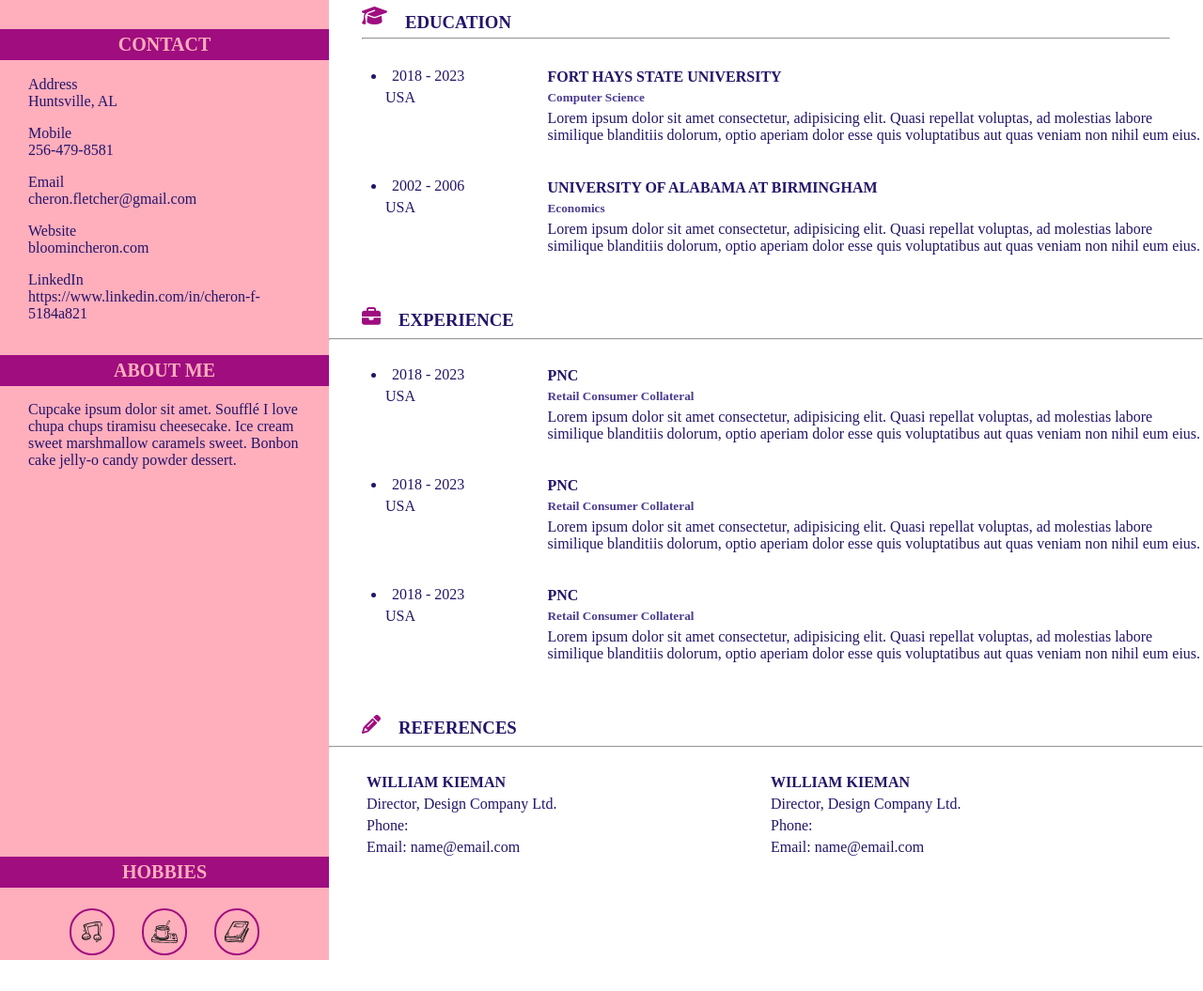
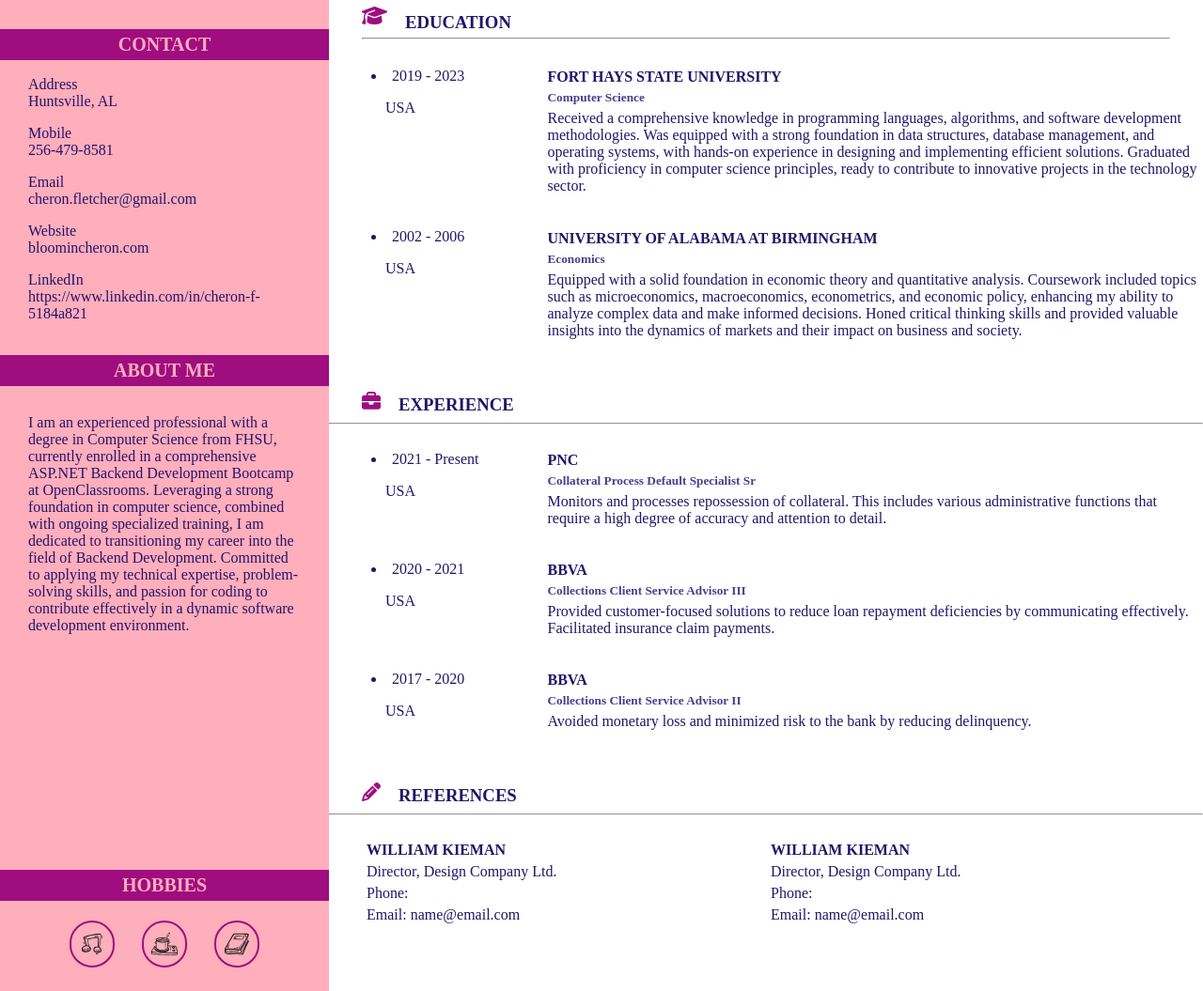
Before and after one commit to cflet/cflet.github.io, a plain HTML site: page index.html in a window 1280 px wide. Shown: the part 259-1314 px from the top of the page at 94% size. Before the commit the page ends 1281 px from the top, so only its background shows below. Drawn offline with Linux system fonts and the light colour scheme.

Commit message:
add about me, education & experience details

```diff
--- a/index.html
+++ b/index.html
@@ -5,7 +5,7 @@
     <meta charset="UTF-8">
     <meta http-equiv="X-UA-Compatible" content="IE=edge">
     <meta name="viewport" content="width=device-width, initial-scale=1.0">
-    <link rel="stylesheet" type="text/css" href="styles.css" />
+    <link rel="stylesheet" type="text/css" href="styles.css">
     <title>Resume</title>
 </head>
 
@@ -27,9 +27,13 @@
         </address>
 
         <h1>ABOUT ME</h1>
-        <p class="aboutme">Cupcake ipsum dolor sit amet. Soufflé I love chupa chups tiramisu cheesecake. Ice cream sweet
-            marshmallow
-            caramels sweet. Bonbon cake jelly-o candy powder dessert.</p>
+        <p class="aboutme">I am an experienced professional with a degree in Computer Science from FHSU,
+            currently enrolled in a comprehensive ASP.NET Backend Development Bootcamp at OpenClassrooms. Leveraging a
+            strong
+            foundation in computer science, combined with ongoing specialized training, I am dedicated to transitioning
+            my career into the field of Backend Development. Committed to applying my technical expertise,
+            problem-solving skills, and passion for coding to contribute effectively in a dynamic software development
+            environment.</p>
 
         <h1>HOBBIES</h1>
         <div class="left_icon_container">
@@ -53,34 +57,37 @@
 
         <div class="education">
             <div>
-                <li>2018 - 2023</li>
+                <ul>
+                    <li>2019 - 2023</li>
+                </ul>
                 <p class="location">USA</p>
             </div>
 
             <div>
                 <h4>FORT HAYS STATE UNIVERSITY</h4>
                 <h5>Computer Science</h5>
-                <p>Lorem ipsum dolor sit amet consectetur, adipisicing elit. Quasi repellat voluptas, ad molestias
-                    labore
-                    similique blanditiis dolorum, optio aperiam dolor esse quis voluptatibus aut quas veniam non nihil
-                    eum
-                    eius.
+                <p>Received a comprehensive knowledge in programming languages, algorithms, and software development
+                    methodologies. Was equipped with a strong foundation in data structures, database management, and
+                    operating systems, with hands-on experience in designing and implementing efficient solutions.
+                    Graduated with proficiency in computer science principles, ready to contribute to innovative
+                    projects in the technology sector.
                 </p>
             </div>
 
             <div>
-                <li>2002 - 2006</li>
+                <ul>
+                    <li>2002 - 2006</li>
+                </ul>
                 <p class="location">USA</p>
             </div>
 
             <div>
                 <h4>UNIVERSITY OF ALABAMA AT BIRMINGHAM</h4>
                 <h5>Economics</h5>
-                <p>Lorem ipsum dolor sit amet consectetur, adipisicing elit. Quasi repellat voluptas, ad molestias
-                    labore
-                    similique blanditiis dolorum, optio aperiam dolor esse quis voluptatibus aut quas veniam non nihil
-                    eum
-                    eius.
+                <p>Equipped with a solid foundation in economic theory and quantitative analysis. Coursework included
+                    topics such as microeconomics, macroeconomics, econometrics, and economic policy, enhancing my
+                    ability to analyze complex data and make informed decisions. Honed critical thinking skills and
+                    provided valuable insights into the dynamics of markets and their impact on business and society.
                 </p>
             </div>
         </div>
@@ -95,50 +102,46 @@
 
         <div class="experience">
             <div>
-                <li>2018 - 2023</li>
+                <ul>
+                    <li>2021 - Present</li>
+                </ul>
                 <p class="location">USA</p>
             </div>
 
             <div>
                 <h4>PNC</h4>
-                <h5>Retail Consumer Collateral</h5>
-                <p>Lorem ipsum dolor sit amet consectetur, adipisicing elit. Quasi repellat voluptas, ad molestias
-                    labore
-                    similique blanditiis dolorum, optio aperiam dolor esse quis voluptatibus aut quas veniam non nihil
-                    eum
-                    eius.
+                <h5>Collateral Process Default Specialist Sr</h5>
+                <p>Monitors and processes repossession of collateral. This includes various administrative functions
+                    that require a high degree of accuracy and attention to detail.
                 </p>
             </div>
 
             <div>
-                <li>2018 - 2023</li>
+                <ul>
+                    <li>2020 - 2021</li>
+                </ul>
                 <p class="location">USA</p>
             </div>
 
             <div>
-                <h4>PNC</h4>
-                <h5>Retail Consumer Collateral</h5>
-                <p>Lorem ipsum dolor sit amet consectetur, adipisicing elit. Quasi repellat voluptas, ad molestias
-                    labore
-                    similique blanditiis dolorum, optio aperiam dolor esse quis voluptatibus aut quas veniam non nihil
-                    eum
-                    eius.
+                <h4>BBVA</h4>
+                <h5>Collections Client Service Advisor III</h5>
+                <p>Provided customer-focused solutions to reduce loan repayment deficiencies by communicating
+                    effectively. Facilitated insurance claim payments.
                 </p>
             </div>
 
             <div>
-                <li>2018 - 2023</li>
+                <ul>
+                    <li>2017 - 2020</li>
+                </ul>
                 <p class="location">USA</p>
             </div>
 
             <div>
-                <h4>PNC</h4>
-                <h5>Retail Consumer Collateral</h5>
-                <p>Lorem ipsum dolor sit amet consectetur, adipisicing elit. Quasi repellat voluptas, ad molestias
-                    labore
-                    similique blanditiis dolorum, optio aperiam dolor esse quis voluptatibus aut quas veniam non nihil
-                    eum
-                    eius.
+                <h4>BBVA</h4>
+                <h5>Collections Client Service Advisor II</h5>
+                <p>Avoided monetary loss and minimized risk to the bank by reducing delinquency.
                 </p>
             </div>
         </div>
@@ -153,13 +156,13 @@
                 <h4>WILLIAM KIEMAN</h4>
                 <p>Director, Design Company Ltd.</p>
                 <p>Phone: </p>
-                <email>Email: name@email.com</email>
+                <p>Email: name@email.com</p>
             </div>
             <div>
                 <h4>WILLIAM KIEMAN</h4>
                 <p>Director, Design Company Ltd.</p>
                 <p>Phone: </p>
-                <email>Email: name@email.com</email>
+                <p>Email: name@email.com</p>
             </div>
         </div>
 
--- a/styles.css
+++ b/styles.css
@@ -40,7 +40,7 @@ body {
     display: grid;
     grid-template-columns: repeat(3, 1fr);
     justify-items: center;
-    margin: 0 60px 0;
+    margin: 0 60px 20px;
 }
 
 .left_icon_container img {
@@ -63,7 +63,7 @@ svg {
 }
 
 .aboutme {
-    margin: 0 30px 0;
+    margin: 30px 30px 0;
     min-height: 450px;
 }
 
@@ -115,7 +115,7 @@ svg {
 .education li,
 .experience li {
     list-style-position: inside;
-    margin: 20px 0 0 45px;
+    margin: 20px 0 0 5px;
 }
 
 .education h4,
@@ -157,7 +157,6 @@ svg {
 }
 
 
-.references p,
-email {
+.references p {
     margin: 5px;
 }
```
